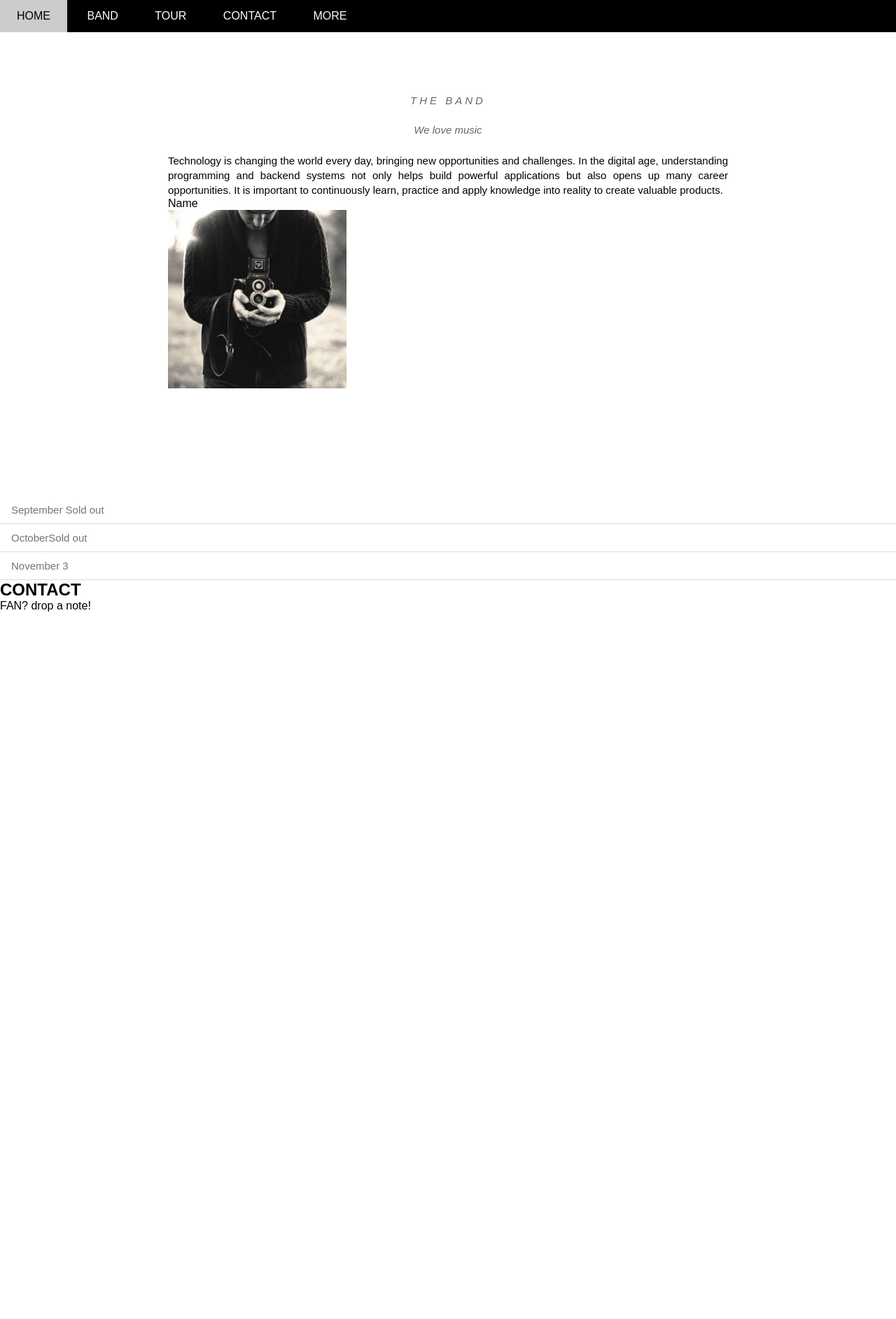
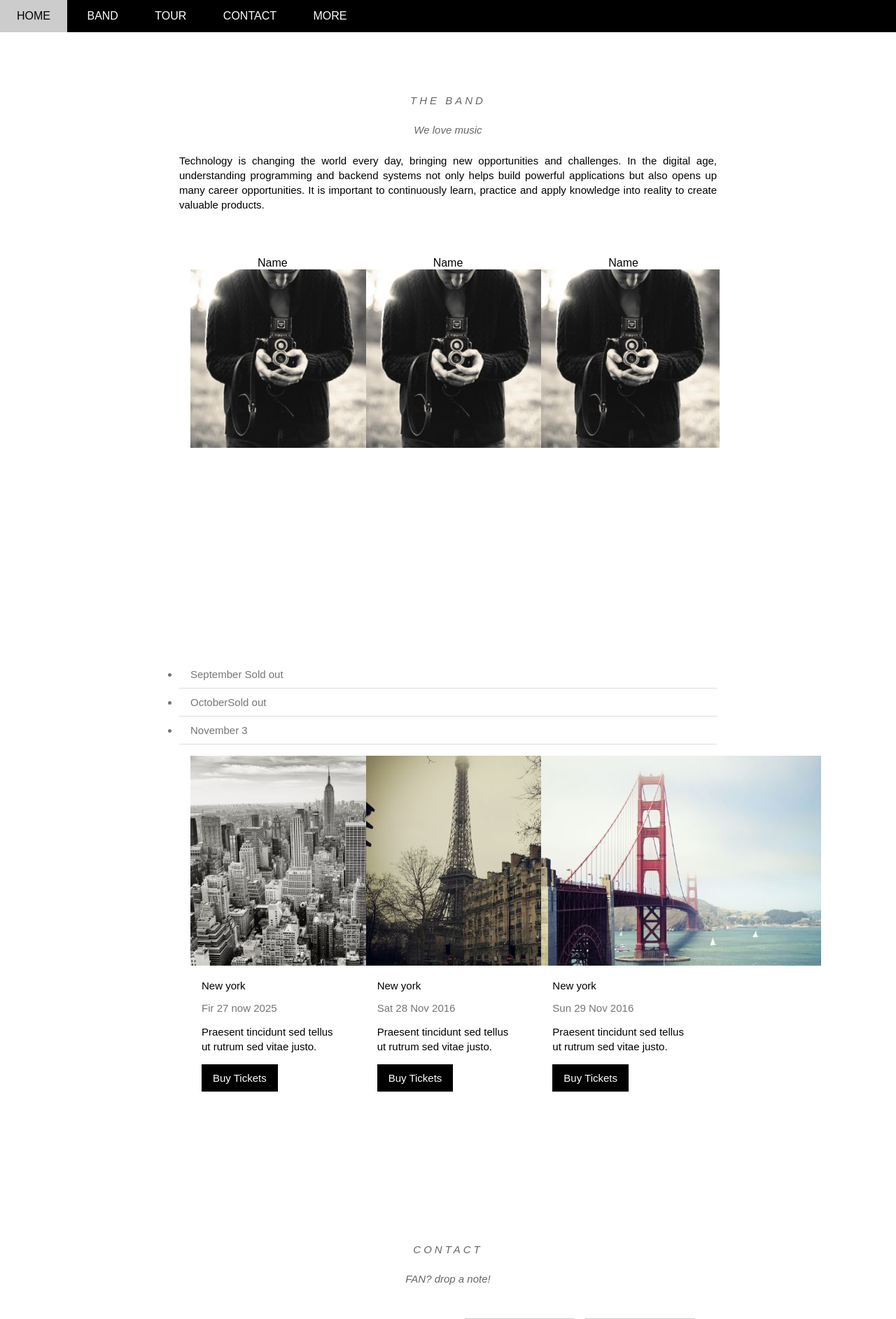
Before and after one commit to huyit10/javascrip, a PHP site: page / in a window 1280 px wide. Shown: the top 1885 px of the page at 70% size. Before the commit the page ends 874 px from the top, so only its background shows below. Run offline with PHP 8.4, Linux system fonts and the light colour scheme.

Commit message:
update 5-4 ,hoan tat 113 bai html-css co ban

```diff
--- a/w3_band/assets/css/style.css
+++ b/w3_band/assets/css/style.css
@@ -6,6 +6,7 @@
 }
 
 html {
+    scroll-behavior: smooth;
     font-family: Arial, Helvetica, sans-serif;
 }
 
@@ -17,7 +18,73 @@ html {
     color: #fff !important;
 }
 
-#main {}
+.text-center {
+    text-align: center !important;
+
+}
+
+.pull-right {
+    float: right !important;
+}
+
+.btn {
+    color: #fff;
+    background-color: #000;
+    text-decoration: none;
+    padding: 11px 16px;
+    display: inline-block;
+    margin-top: 15px;
+    border: none;
+    text-align: center;
+}
+
+.btn:hover {
+    cursor: pointer;
+    color: #000;
+    background-color: #ccc;
+
+}
+
+.row {
+    margin-left: 8px;
+    margin-right: 8px;
+}
+
+.row::after {
+    content: "";
+    display: block;
+    clear: both;
+}
+
+.col {
+    float: left;
+    padding-left: 8px;
+    padding-right: 8px;
+}
+
+.col-full {
+    width: 100%;
+}
+
+.col-half {
+    width: 50%;
+}
+
+.col-third {
+    width: 33.33333%;
+}
+
+.mt-8 {
+    margin-top: 8px !important;
+}
+
+.mt-16 {
+    margin-top: 16px !important;
+}
+
+.mt-32 {
+    margin-top: 32px !important;
+}
 
 #header {
     position: fixed;
@@ -26,9 +93,8 @@ html {
     right: 0;
     height: 46px;
     background-color: #000;
+    z-index: 1;
 }
-
-#nav {}
 
 #nav li {
     display: inline-block;
@@ -47,10 +113,55 @@ html {
     background-color: #ccc;
 }
 
-#nav__subnanv {
+#nav__subnav {
     list-style-type: none;
 }
 
+#nav .subnav a {
+    color: #000;
+    padding: 0 16px;
+    line-height: 38px;
+}
+
+#nav .nav-arrow-dow {
+    font-size: 14px;
+}
+
+#header .mobile-menu-btn {
+    position: absolute;
+    top: 0;
+    right: 0;
+    display: none;
+}
+
+#header .mobile-menu-btn,
+#header .search-btn {
+    float: right;
+    padding: 0 21px;
+}
+
+
+#header .search-btn:hover {
+    cursor: pointer;
+    background-color: #f44336;
+}
+
+#header .mobile-menu-btn:hover {
+
+    background-color: #ccc;
+}
+
+#header .mobile-menu-btn:hover .menu-icon {
+    color: #000;
+    background-color: #ccc;
+}
+
+#header .menu-icon,
+#header .search-icon {
+    color: #fff;
+    font-size: 20px;
+    line-height: 46px;
+}
 
 #slider {
     position: relative;
@@ -83,9 +194,12 @@ html {
 
 #content .content-section {
     width: 800px;
-    padding: 64px 0;
+    max-width: 100%;
+    padding: 64px 0 112px;
     margin-left: auto;
     margin-right: auto;
+    padding-left: 16px;
+    padding-right: 16px;
 }
 
 #content .section-heading {
@@ -117,14 +231,11 @@ html {
     line-height: 1.4;
 }
 
-#content :members-list {
-    margin-top: 48px;
+#content .members-list {
+    margin-top: 32px;
 }
 
 #content .member-item {
-    float: left;
-    width: calc(100% /3);
-    /* width: 33.33333%; */
     text-align: center;
 }
 
@@ -135,7 +246,7 @@ html {
 #content .member-img {
     width: 154px;
     margin-top: 15px;
-    border-radius: 5px;
+    border-radius: 4px;
 }
 
 #nav li {
@@ -161,11 +272,7 @@ html {
     box-shadow: 0 0 10px rgba(0, 0, 0, 0.3);
 }
 
-#nav .subnav a {
-    color: #000;
-    padding: 0 16px;
-    line-height: 38px;
-}
+
 
 
 
@@ -194,5 +301,192 @@ html {
 
 .tickets-list .quantity {}
 
+/* places */
+.place-list {
+    margin-top: 16px;
+}
+
+.place-img {
+    width: 100%;
+    display: block;
+}
+
+.place-img:hover {
+    opacity: 0.6;
+}
+
+.place-body {
+    font-size: 15px;
+    padding: 16px;
+    background-color: #fff;
+}
+
+.place-heading {
+    font-size: 15px;
+    font-weight: 500;
+}
+
+.place-time {
+    margin-top: 15px;
+    color: #757575;
+}
+
+.place-desc {
+    margin-top: 15px;
+    line-height: 1.4;
+}
+
+.contact-content {
+    margin-top: 48px;
+}
+
+.contact-info {
+    font-size: 18px;
+    line-height: 1.5;
+}
+
+.contact-info i [class*="ti-"] {
+    width: 30px;
+}
+
+.contact-info a {
+    color: #101aef;
+    opacity: 0.8;
+}
+
+.contact-info a:hover {
+    opacity: 1;
+}
+
+.contact-form {
+    font-size: 15px;
+}
+
+.contact-form .form-control {
+    padding: 10px;
+    border: 1px solid #ccc;
+    width: 100%;
+}
+
+/* Map section */
+.map-section img {
+    width: 100%;
+}
+
 /* fouter section */
-#footer {}
+#footer {
+    padding: 64px 16px;
+    text-align: center;
+}
+
+#footer .socials-list {
+    font-size: 24px;
+}
+
+#footer .socials-list a {
+    color: rgba(0, 0, 0, 0.6);
+    text-decoration: none;
+}
+
+#footer .copyright a:hover,
+#footer .socials-list a:hover {
+    color: rgba(0, 0, 0, 0.3);
+}
+
+#footer .copyright {
+    margin-top: 15px;
+    color: rgba(0, 0, 0, 0.6);
+}
+
+#footer .copyright a {
+    color: rgba(0, 0, 0, 0.6);
+}
+
+.modal {
+    position: fixed;
+    top: 0;
+    right: 0;
+    left: 0;
+    bottom: 0;
+    background: rgba(0, 0, 0, 0.4);
+    display: none;
+    align-items: center;
+    justify-content: center;
+}
+
+.modal.open {
+    display: flex;
+}
+
+.modal-container {
+    background: #fff;
+    width: 900px;
+    max-width: calc(100% - 32px);
+    min-height: 200px;
+    position: relative;
+}
+
+.modal-header {
+    background: #009688;
+    height: 130px;
+    display: flex;
+    align-items: center;
+    justify-content: center;
+    font-size: 30px;
+    color: #fff;
+}
+
+.modal-heading-icon {
+    margin-right: 16px;
+}
+
+.modal-close {
+    position: absolute;
+    right: 0;
+    top: 0;
+    color: #fff;
+    padding: 12px;
+    cursor: pointer;
+    opacity: 0.8;
+}
+
+.modal-body {
+    padding: 16px;
+}
+
+.modal-label {
+    display: block;
+    font-size: 15px;
+    margin-bottom: 12px;
+}
+
+.modal-input {
+    border: 1px solid #ccc;
+    width: 100%;
+    padding: 10px;
+    font-size: 15px;
+    margin-bottom: 24px;
+}
+
+#buy-tickets {
+    background: #009688;
+    border: none;
+    color: #fff;
+    width: 100%;
+    font-size: 15px;
+    text-transform: uppercase;
+    padding: 18px;
+    cursor: pointer;
+}
+
+#buy-tickets:hover {
+    opacity: 0.9;
+}
+
+.modal-footer {
+    padding: 16px;
+    text-align: right;
+    color: #2196F3;
+}
+
+.modal-footer a {}
--- a/w3_band/index.html
+++ b/w3_band/index.html
@@ -4,18 +4,20 @@
 <head>
     <meta charset="UTF-8">
     <meta name="viewport" content="width=device-width, initial-scale=1.0">
-    <title>Document</title>
+    <title>The band</title>
     <link rel="stylesheet" href="/w3_band/assets/css/style.css">
+    <link rel="stylesheet" href="/w3_band/assets/css/reponsive.css">
+    <link rel="stylesheet" href="">
 
 <body>
     <div id="main">
         <div id="header">
             <!-- Begin: Vav -->
             <ul id="nav">
-                <li><a href="">Home</a></li>
-                <li><a href="">Band</a></li>
-                <li><a href="">Tour</a></li>
-                <li><a href="">Contact</a></li>
+                <li><a href="#">Home</a></li>
+                <li><a href="#band">Band</a></li>
+                <li><a href="#tour">Tour</a></li>
+                <li><a href="#contact">Contact</a></li>
                 <li>
                     <a href="#">More</a>
 
@@ -26,20 +28,29 @@
                     </ul>
                 </li>
             </ul>
+            <!--End: Nav-->
+
+            <!--Mobile menu button-->
+            <div id="mobile-menu" class="mobile-menu-btn">
+                <i class="menu-icon ti-menu"></i>
+            </div>
+            <!--search buttonn-->
             <div class="search-btn">
                 <i class="search-icon ti-search"></i>
             </div>
-            <!--End : search buttonn-->
+
+
         </div>
+
         <div id=" slider">
             <div class="text-content">
                 <h2 class="text-content">New york</h2>
                 <div class="text-description">The atmosphere in New York is lorem ispum</div>
             </div>
         </div>
-        <div id="content">
+        <id id="content">
             <!--About section-->
-            <div class="content-section">
+            <div id="band" class="content-section">
                 <h2 class="section-heading">THE BAND</h2>
                 <p class="section-sub-heading">We love music</p>
                 <p class="about-text">
@@ -49,15 +60,26 @@
                     career opportunities. It is important to continuously learn,
                     practice and apply knowledge into reality to create valuable products.
                 </p>
-                <div class="members-list">
+                <div class="row members-list">
+                    <div class="  col col-third s-col-full mt-32 text-center">
                         <p class="members-name">Name</p>
                         <img src="/w3_band/assets/img/bandmember.jpg" alt="" class="members-img">
                     </div>
+                    <div class="  col col-third s-col-full mt-32 text-center">
+                        <p class="members-name">Name</p>
+                        <img src="/w3_band/assets/img/bandmember.jpg" alt="" class="members-img">
+                    </div>
+                    <div class="  col col-third s-col-full mt-32 text-center">
+                        <p class="members-name">Name</p>
+                        <img src="/w3_band/assets/img/bandmember.jpg" alt="" class="members-img">
+                    </div>
+                    <div class="clear"></div>
                 </div>
             </div>
+
+
             <!--Tour section-->
-        <div class="tour-section">
-
+            <div id="tour" class="tour-section">
                 <div class="content-section">
                     <h2 class="section-heading text-white">TOUR DATES</h2>
                     <p class="section-sub-heading text-white">remember me</p>
@@ -66,19 +88,165 @@
                         <li>October<span class="sold-out">Sold out</span></li>
                         <li>November <span class="quantity">3</span></li>
                     </ul>
+                    <!-- Places-->
+                    <div class="row places-list">
+                        <div class="col col-third s-col-full mt-16">
+                            <img src="/w3_band/assets/img/play1.jpg" alt="New York" class="play img">
+                            <div class="place-body">
+                                <h3 class="place-heading">New york</h3>
+                                <p class="place-time">Fir 27 now 2025</p>
+                                <p class="place-desc">Praesent tincidunt sed tellus ut rutrum sed vitae justo.</p>
+                                <a href="#" class="btn s-full-width">Buy Tickets</a>
+                                </a>
                             </div>
                         </div>
 
-        <!--Contact section-->
-        <div class="content-section">
+                        <div class="col col-third s-col-full mt-16">
+                            <img src="/w3_band/assets/img/play2.jpg" alt="New York" class="play img">
+                            <div class="place-body">
+                                <h3 class="place-heading">New york</h3>
+                                <p class="place-time">Sat 28 Nov 2016</p>
+                                <p class="place-desc">Praesent tincidunt sed tellus ut rutrum sed vitae justo.</p>
+                                <a href="#" class="btn s-full-width">Buy Tickets</a>
+                                </a>
+                            </div>
+                        </div>
+
+                        <div class="col col-third s-col-full mt-16">
+                            <img src="/w3_band/assets/img/play3.jpg" alt="New York" class="play img">
+                            <div class="place-body">
+                                <h3 class="place-heading">New york</h3>
+                                <p class="place-time">Sun 29 Nov 2016</p>
+                                <p class="place-desc">Praesent tincidunt sed tellus ut rutrum sed vitae justo.</p>
+                                <a href="#" class="btn s-full-width">Buy Tickets</a>
+                                </a>
+                            </div>
+                        </div>
+
+                        <div class="clear"></div>
+                    </div>
+                </div>
+            </div>
+
+            <!-- Begin: Contact section-->
+            <div id="contact" class="content-section">
                 <h2 class="section-heading">CONTACT</h2>
                 <p class="section-sub-heading">FAN? drop a note!</p>
+
+                <div class="row contact-content">
+                    <div class="col col-half contact-info">
+                        <p><i class="ti-location-pin"></i>Chiacago, USA</p>
+                        <p><i class="ti-mobile"></i>Phone: <a href="tel:+00 151515">+00 151515</a> </p>
+                        <p><i class="ti-email"></i>Email: <a href="mailto:mail@mail.com">mail@mail.com</a> </p>
+
+                    </div>
+
+                    <div class="col col-half contact-form">
+                        <form action="">
+                            <div class="row">
+                                <div class="col col-half s-col-full">
+                                    <input type="text" name="" placeholder="Name" required id="" class="form-control">
+                                </div>
+                                <div class="col col-half s-col-full s-mt-8">
+                                    <input type="email" name="" placeholder="Email" required id="" class="form-control">
                                 </div>
                             </div>
+
+                            <div class="row mt-8">
+                                <div class="col col-full">
+                                    <input type="text" name="" placeholder="Message" required id=""
+                                        class="form-control">
+                                </div>
+                            </div>
+                            <input class="btn pull-right mt-16 s-full-width" type="submit" value="SEND">
+                        </form>
+                    </div>
+                </div>
+            </div>
+
+            <!-- End: Contact section-->
+
+            <div class="map-section">
+                <img src="./assets/img/bandmember.jpg" alt="Map">
+            </div>
+    </div>
+
+
     <div id="footer">
+        <div class="social-list">
+            <a href=""><i class="ti-facebook"></i></a>
+            <a href=""><i class="ti-instagram"></i></a>
+            <a href=""><i class="ti-youtube"></i></a>
+            <a href=""><i class="ti-pinterest"></i></a>
+            <a href=""><i class="ti-twitter"></i></a>
+            <a href=""><i class="ti-linkedin"></i></a>
+        </div>
+        <p class="copyright">Powered by <a href="">w3.css</a></p>
+    </div>
+    </div>
+    <script>
+        var header = document.getElementById('header');
+        var mobileMenu = document.getElementById('mobile-menu');
+        var headerHeight = header.clientHeight;
+
+        // dng/mo mobile menu
+        mobileMenu.onclick = function () {
+            var isClosed = header.clientHeight === headerHeight;
+            if (isClosed) {
+                header.style.height = 'auto';
+            } else {
+                header.style.height = 'null';
+            }
+        }
+
+        //tu dong dong khi chon menu
+        var menuItems = document.querySelectorAll('#nav li a[href*="#"]');
+        for (var i = 0; i < menuItems.length; i++) {
+            var menuItem = menuItems[i];
+
+            menuItem.onclick = function (event) {
+                var isParentMenu = menuItem.nextElementSibling && menuItem.nextElementSibling.classList.contains('subnav');
+                if (!isParentMenu) {
+                    event.preventDefault();
+                } else {
+                    header.style.height = null;
+                }
+            }
+        }
+    </script>
+    <div class="modal">
+        <div class="modal-container">
+            <div class="modal-close">
+                <i class="ti-close"></i>
+            </div>
+            <header class="modal-header">
+                <i class="modal-heading-icon ti-bag">
+                </i> Tickets
+            </header>
+            <div class="modal-body">
+                <label for="tiket-quantity" class="modal-label">
+                    <i class="ti-shopping-cart"></i>
+                    Tickets, $15 per person
+                </label>
+                <input id="ticket-quantity" type="text" class="modal-input" placeholder="How many">
+
+                <label for="ticket-email" class="modal-label">
+                    <i class="ti-user"></i>
+                    Send to
+                </label>
+                <input id="ticket-email" type="email" class="modal-input" placeholder="Enter email...">
+                <button id="buy-tickets">Pay
+                    <i class="ti-check"></i>
+                </button>
 
             </div>
+            <footer class="modal-footer">
+                <p class="modal-help">Need <a href="">Help?</a></p>
+            </footer>
         </div>
+    </div>
+    </id>
+    <script></script>
 </body>
 
 </html>
```
Also changed, not shown: w3_band/assets/css/reponsive.css (added, +106 -0 lines), w3_band/assets/img/play1.jpg (added), w3_band/assets/img/play2.jpg (added), w3_band/assets/img/play3.jpg (added), w3_band/demo.html (added). Lines whose indentation alone changed are shown as unchanged.
